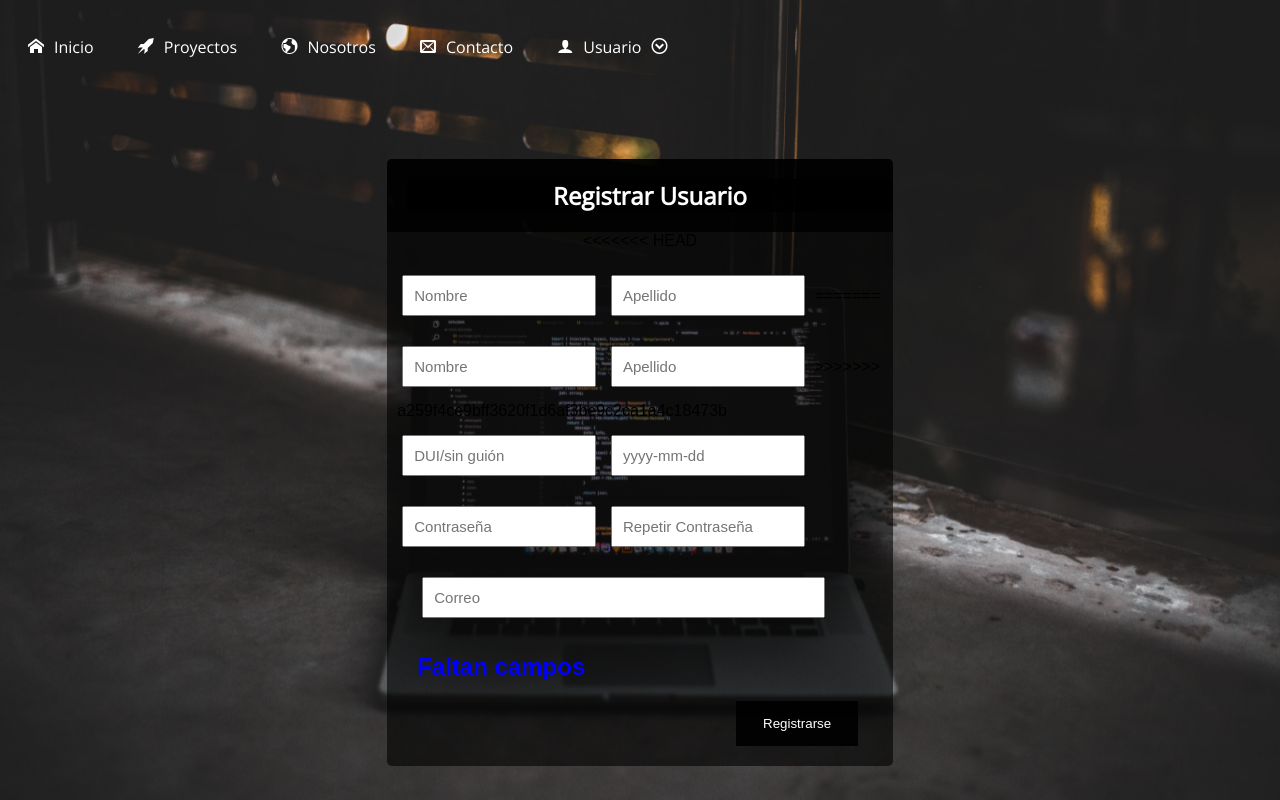
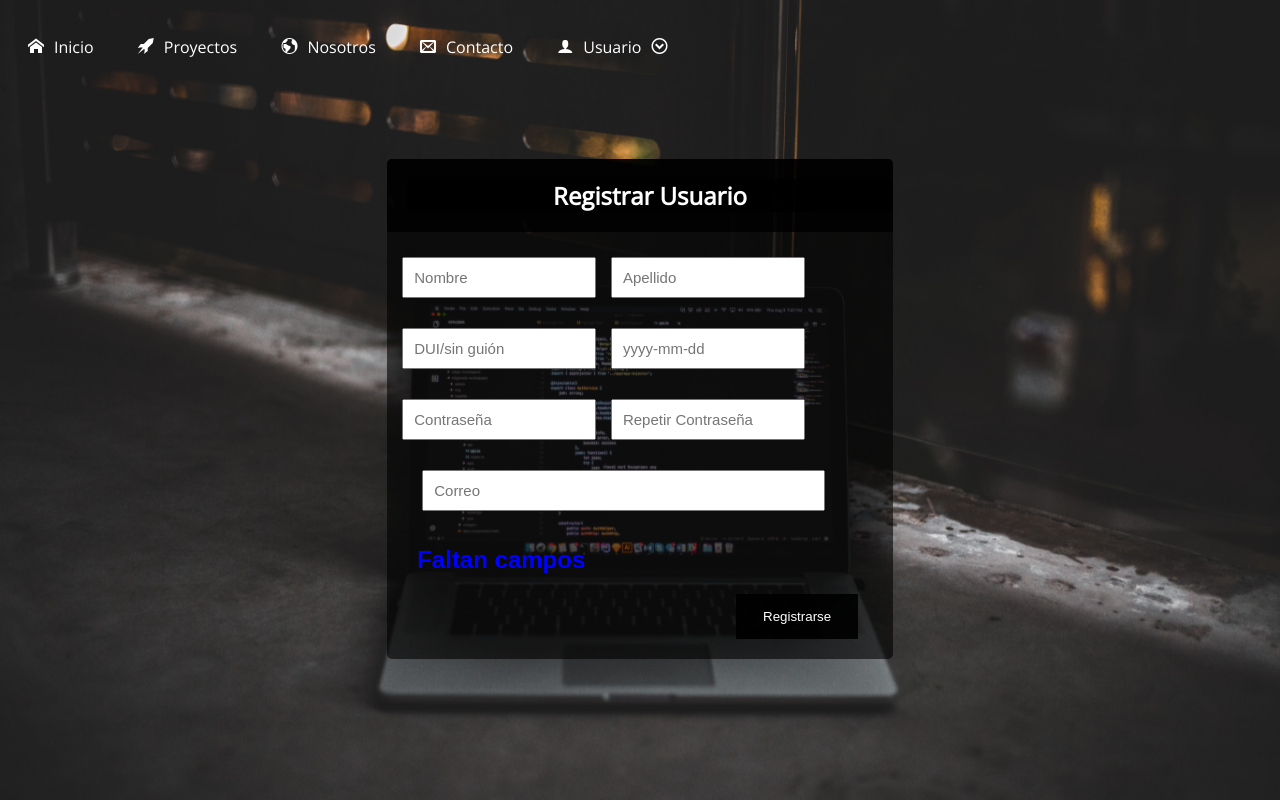
Before and after one commit to ChrisSalgado/Funciones, a PHP site: page /asset/Register.php in a window 1280 px wide. Run offline with PHP 8.4, Linux system fonts and the light colour scheme; some libraries are stand-ins or nearby versions; some web fonts are replaced.

Commit message:
Form registro

```diff
--- a/asset/Register.php
+++ b/asset/Register.php
@@ -40,17 +40,12 @@
                <div class="tema">
                      <h2 class="tema">Registrar Usuario</h2>
                </div>
-<<<<<<< HEAD
+
                 <form action="insertar.php" method="POST" id="form_registro" name="form_registro" class="form_registro" onsubmit="return ValidarDatos()">
                     <input type="text" placeholder="Nombre" id="Nombre" name="Nombre" class="input-text">
                     <input type="text" placeholder="Apellido" id="Apellido" name="Apellido" class="input-text">
-=======
-                <form action="insertar.php" method="POST" id="form_registro" class="formu">
-                    <input type="text" placeholder="Nombre" id="Nombre" name="nombre" class="input-text">
-                    <input type="text" placeholder="Apellido" id="Apellido" name="apellido" class="input-text">
->>>>>>> a259f4ce9bff3620f1d6af3be9c2ca1a4c18473b
-                    <input type="text" placeholder="DUI/sin guión" id="DUI" name="DUI" class="input-text" onkeypress="return solonumeros(event)" onpaste="return false">
-                    <input type="text" placeholder="yyyy-mm-dd" id="Fecha" name="Fecha" class="input-text" onkeypress="return solonumeros(event)" onpaste="return false">
+                    <input type="text" placeholder="DUI/sin guión" id="DUI" name="DUI" class="input-text" onpaste="return false">
+                    <input type="text" placeholder="yyyy-mm-dd" id="Fecha" name="Fecha" class="input-text" onpaste="return false">
                     <input type="password" placeholder="Contraseña" id="pass" name="pass" class="input-text">
                     <input type="password" placeholder="Repetir Contraseña" id="Repetirpass" name="Repetirpass" class="input-text">
                     <input type="mail" placeholder="Correo" id="correo" name="correo" class="input-text big">
```
